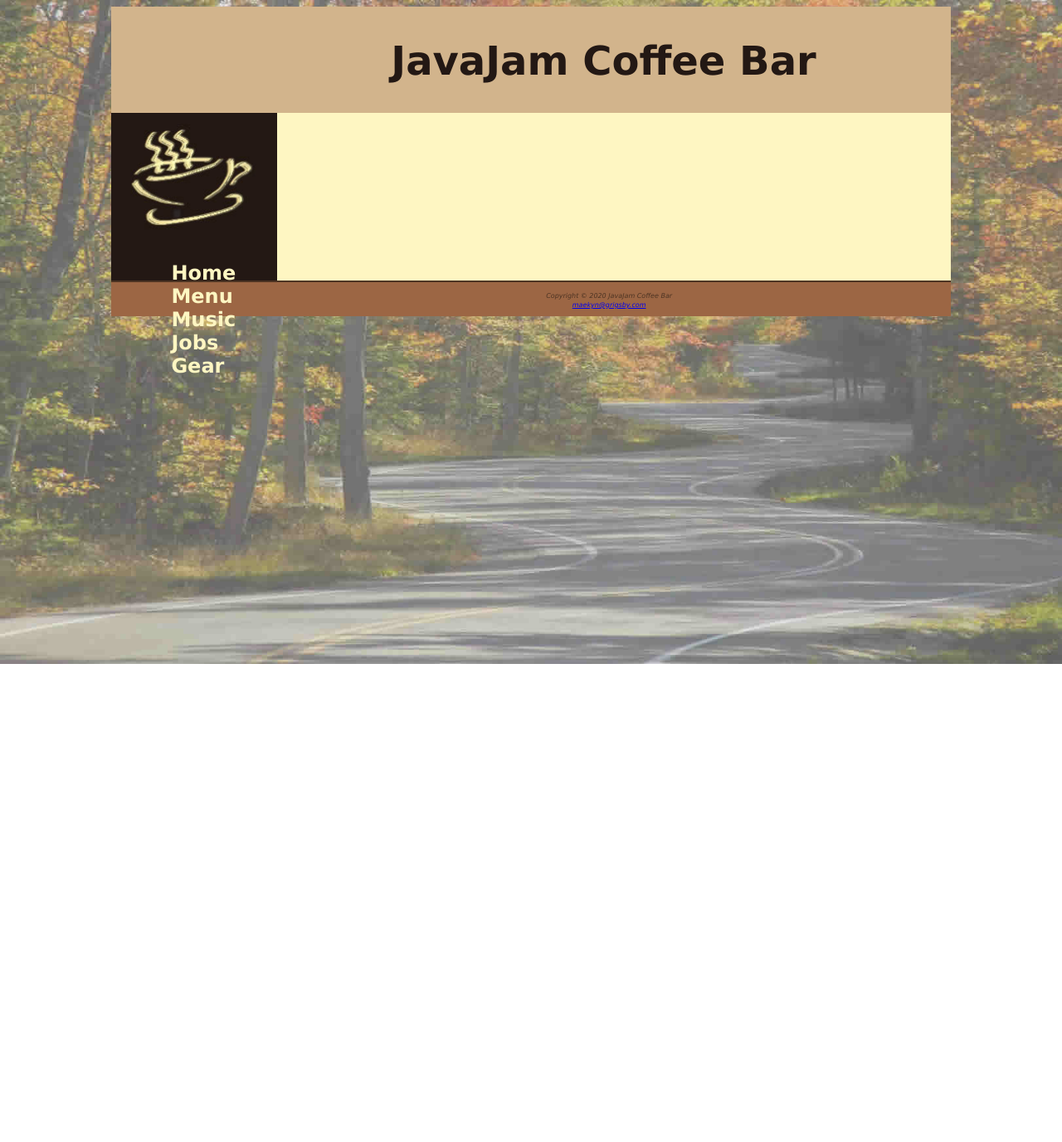
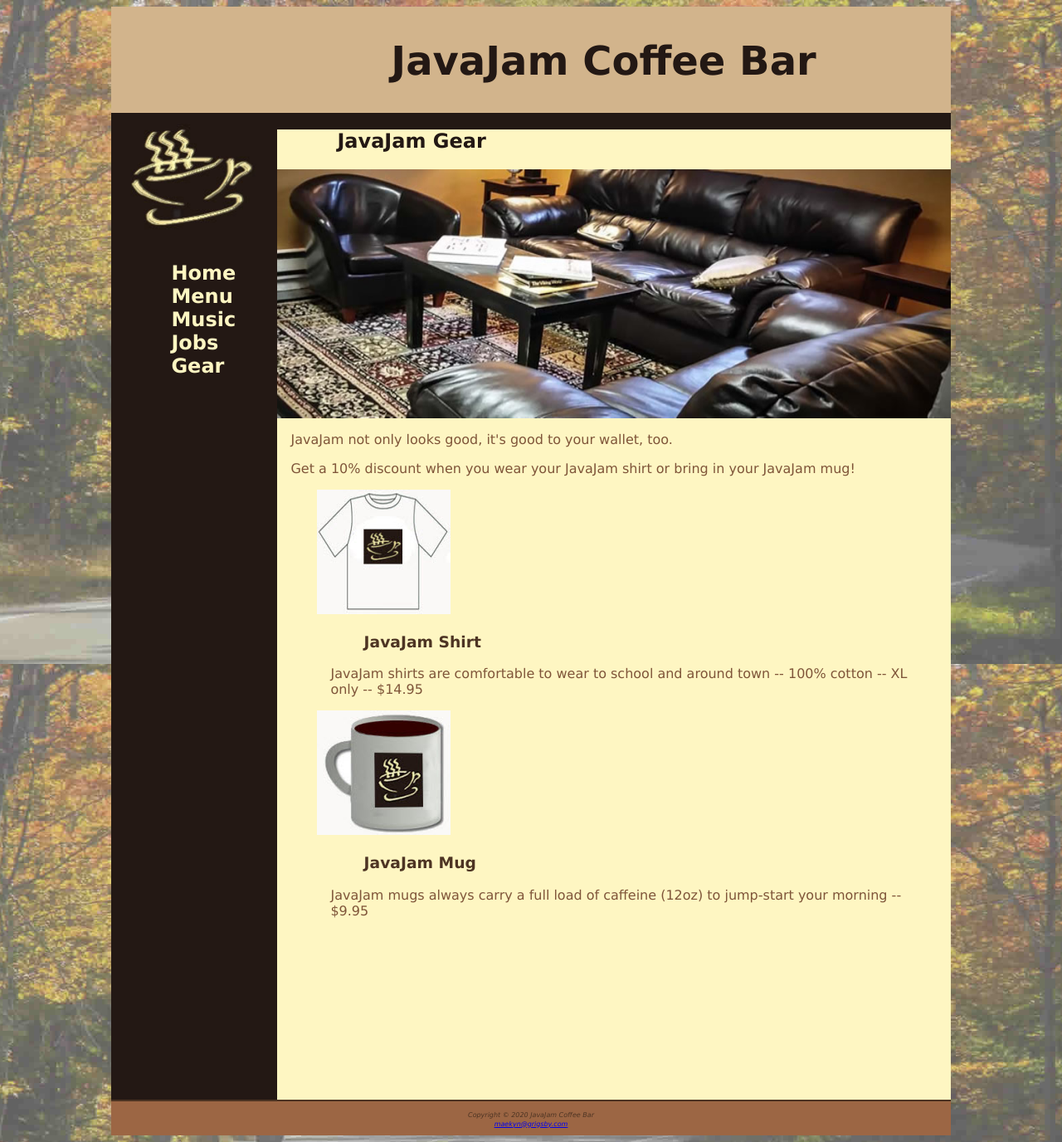
Before and after one commit to SICTC-CS/java-jam-maekyngrigs10, a plain HTML site: page ch12-ecommerce/gear.html in a window 1280 px wide. Shown: the whole page at 83% size. Before the commit the page ends 800 px from the top, so only its background shows below. Drawn offline with Linux system fonts and the light colour scheme.

Commit message:
Update gear.html

```diff
--- a/ch12-ecommerce/gear.html
+++ b/ch12-ecommerce/gear.html
@@ -22,7 +22,20 @@
                     </ul>
                 </nav>
                 <main>
-
+                    <h2>JavaJam Gear</h2>
+                    <div id="herocouch"></div>
+                    <p>JavaJam not only looks good, it's good to your wallet, too.</p>
+                    <p>Get a 10% discount when you wear your JavaJam shirt or bring in your JavaJam mug!</p>
+                    <div class="items">
+                        <img src="img/javashirt.jpg">
+                        <h3>JavaJam Shirt</h3>
+                        <p>JavaJam shirts are comfortable to wear to school and around town -- 100% cotton -- XL only -- $14.95 </p>
+                    </div>
+                    <div class="items">
+                        <img src="img/javamug.jpg">
+                        <h3>JavaJam Mug</h3>
+                        <p>JavaJam mugs always carry a full load of caffeine (12oz) to jump-start your morning -- $9.95 </p>
+                    </div>
                 </main>
                 <footer>
                     <small><i>
```
